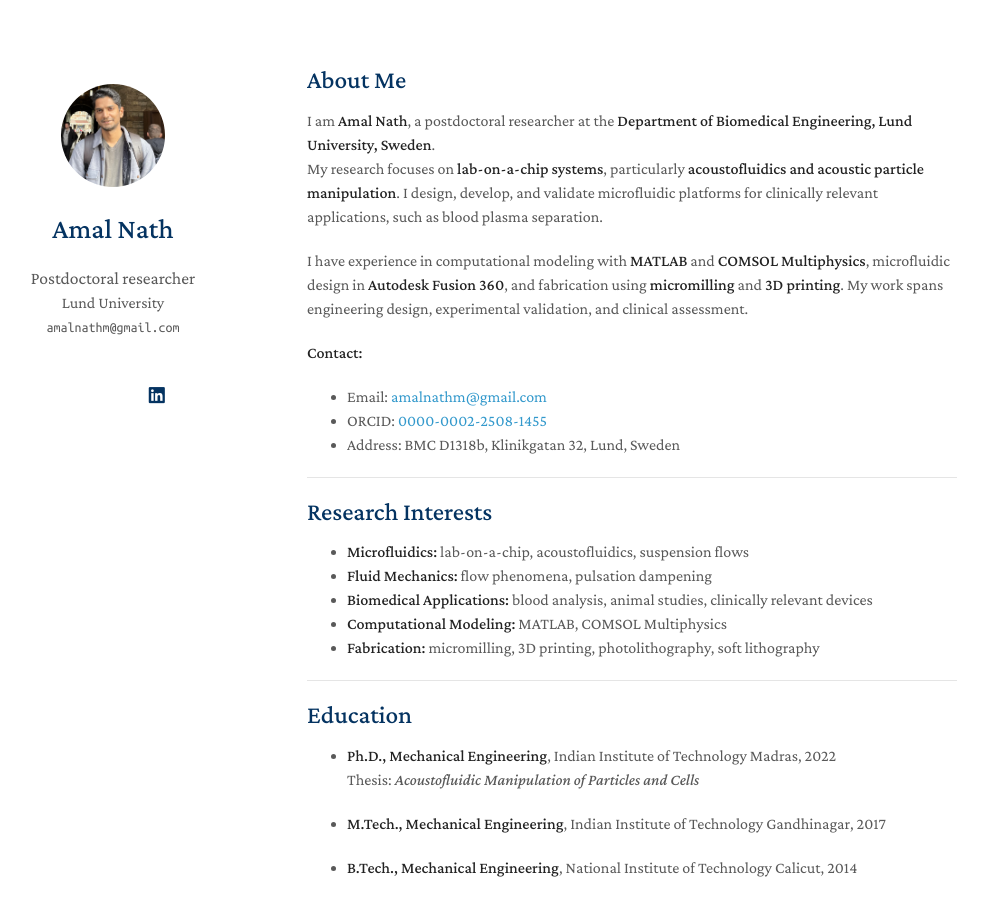
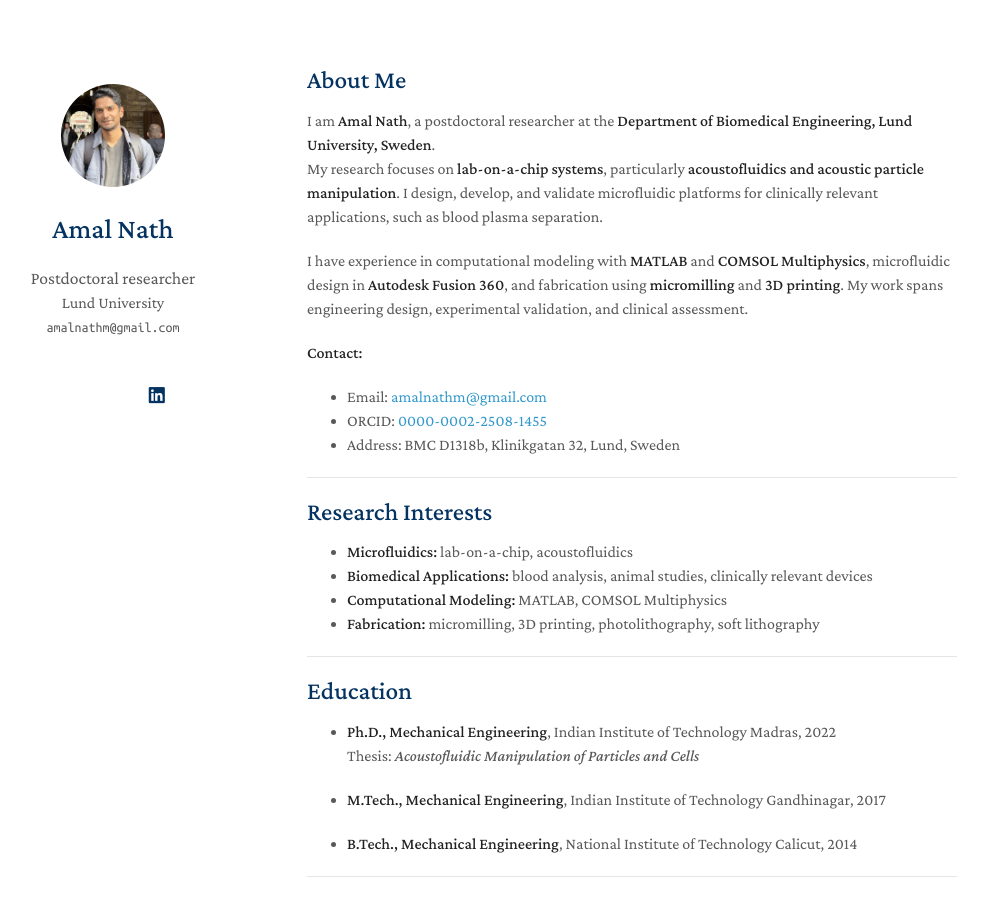
Before and after one commit to amal-nath-01/amal-nath-01-github.io, a Jekyll site: the page built from index.md, in a window 1280 px wide and 900 px high. Shown: the whole window, without its empty margins (163-1151 px from the left). Built offline with Jekyll 4.4.1, drawn with Linux system fonts in a browser that asks for light colours; a style sheet for code colours, icons or effects is not loaded; our own code applies the rules of GitHub Pages for plain Markdown files.

Commit message:
Update index.md

```diff
--- a/index.md
+++ b/index.md
@@ -18,8 +18,7 @@ I have experience in computational modeling with **MATLAB** and **COMSOL Multiph
 
 ## Research Interests
 
-- **Microfluidics:** lab-on-a-chip, acoustofluidics, suspension flows
-- **Fluid Mechanics:** flow phenomena, pulsation dampening
+- **Microfluidics:** lab-on-a-chip, acoustofluidics
 - **Biomedical Applications:** blood analysis, animal studies, clinically relevant devices
 - **Computational Modeling:** MATLAB, COMSOL Multiphysics
 - **Fabrication:** micromilling, 3D printing, photolithography, soft lithography
```
